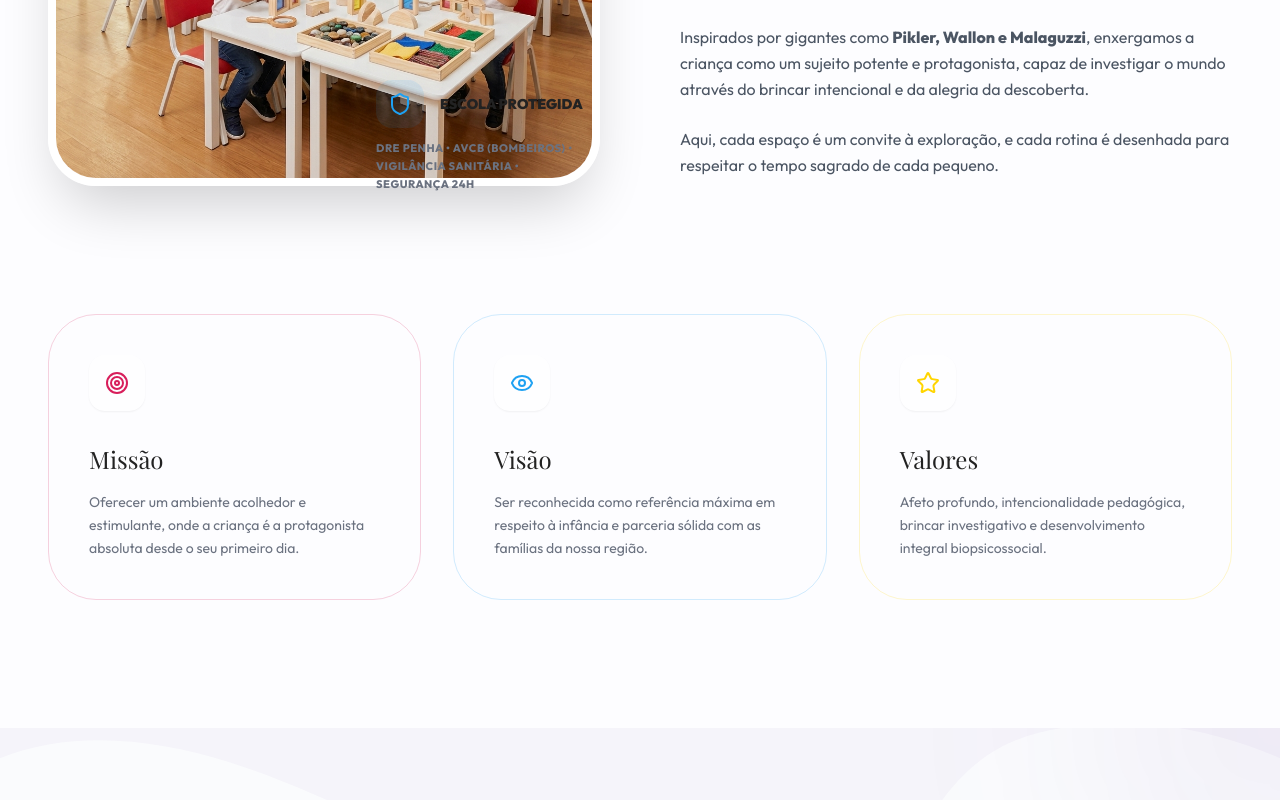
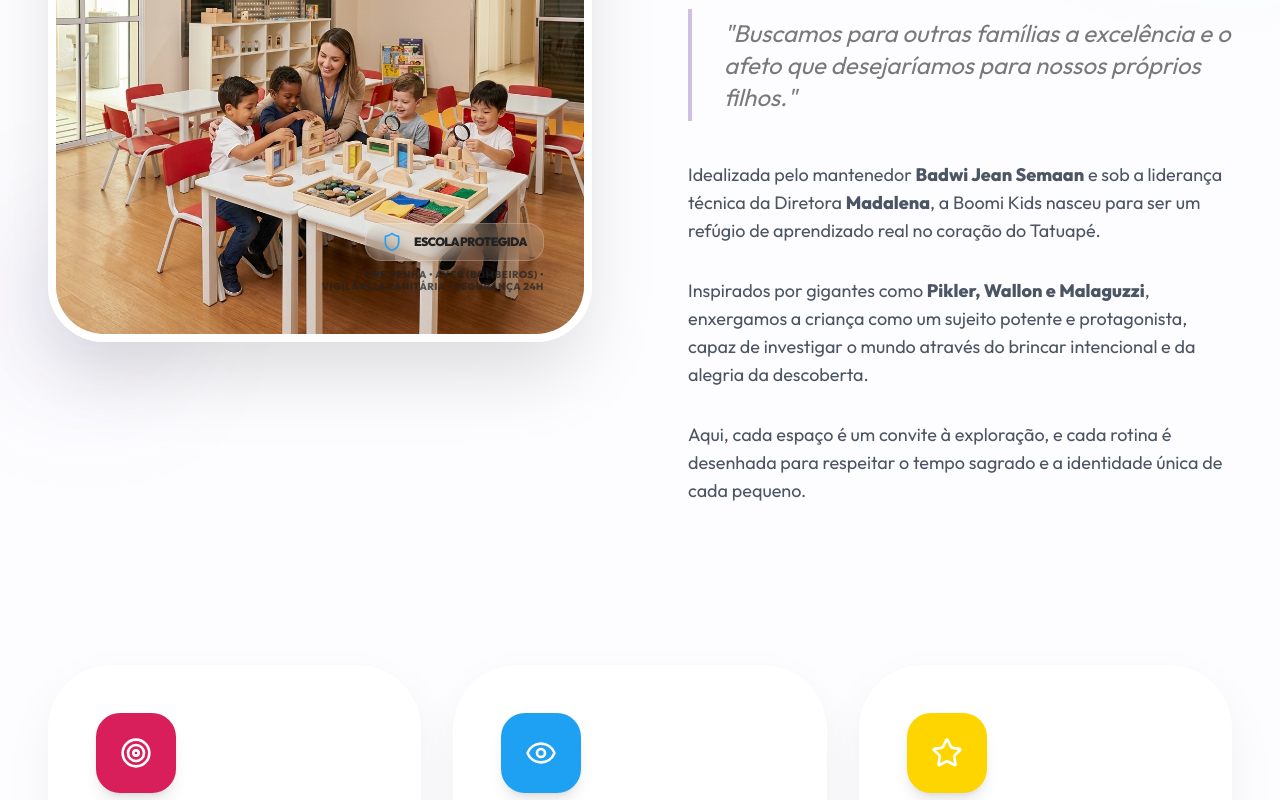
Before and after one commit to FerisReptilium/boomi-kids, a React (Vite) app: page / in a window 1280 px wide. Shown: the part 2640-3440 px from the top of the page. Built offline with nearby package versions, Linux system fonts and the light colour scheme; a web font is replaced by a local one.

Commit message:
Update About component layout and styling

```diff
--- a/src/components/About.jsx
+++ b/src/components/About.jsx
@@ -6,108 +6,126 @@ const About = () => {
   return (
     <section id="sobre" className="py-32 bg-[#FDFDFF] relative overflow-hidden">
 
-      {/* Elementos de Estilo - Fundo */}
-      <div className="absolute top-0 right-0 w-[500px] h-[500px] bg-brand-blue/5 rounded-full blur-[120px] -mr-64 -mt-64"></div>
+      {/* Decoração de Fundo */}
+      <div className="absolute top-0 right-0 w-[600px] h-[600px] bg-brand-blue/5 rounded-full blur-[120px] -mr-64 -mt-64"></div>
 
       <div className="container mx-auto px-6 md:px-12 relative z-10">
 
-        {/* Bloco Superior: Imagem Real e Texto Detalhado */}
-        <div className="flex flex-col lg:flex-row items-center gap-20 mb-32">
+        {/* Bloco Superior: História e Identidade */}
+        <div className="flex flex-col lg:flex-row items-center gap-16 lg:gap-24 mb-32">
 
           <motion.div
-            initial={{ opacity: 0, scale: 0.9 }}
+            initial={{ opacity: 0, scale: 0.95 }}
             whileInView={{ opacity: 1, scale: 1 }}
             viewport={{ once: true }}
             transition={{ duration: 0.8 }}
             className="lg:w-1/2 relative"
           >
-            <div className="relative z-10 rounded-[3rem] overflow-hidden shadow-[0_30px_60px_-15px_rgba(0,0,0,0.2)] border-8 border-white">
-              {/* 📸 FOTO REAL DA ESCOLA RESTAURADA */}
+            <div className="relative z-10 rounded-[3.5rem] overflow-hidden shadow-[0_40px_80px_-15px_rgba(0,0,0,0.15)] border-8 border-white">
               <img
                 src="/about_philosophy_real.png"
                 alt="Nosso Ideal de Educação Boomi Kids"
-                className="w-full h-auto object-cover transform hover:scale-105 transition-transform duration-1000"
+                className="w-full h-auto object-cover transform hover:scale-105 transition-transform duration-[2000ms]"
               />
+
+              {/* SELO ESCOLA PROTEGIDA - Dentro da imagem como no seu print */}
+              <div className="absolute bottom-6 right-6 md:bottom-10 md:right-10 z-20 flex flex-col items-end text-right">
+                <div className="flex items-center gap-3 bg-white/10 backdrop-blur-md px-4 py-2 rounded-2xl border border-white/20 mb-2">
+                  <Shield size={20} className="text-brand-blue" />
+                  <span className="text-brand-text font-black text-xs tracking-tighter uppercase">Escola Protegida</span>
+                </div>
+                <p className="text-[9px] md:text-[10px] text-brand-text/70 font-bold uppercase leading-tight tracking-[0.05em] drop-shadow-sm">
+                  DRE PENHA • AVCB (BOMBEIROS) • <br />
+                  VIGILÂNCIA SANITÁRIA • SEGURANÇA 24H
+                </p>
+              </div>
             </div>
 
-            {/* Selo de Instituição Protegida */}
-            <motion.div
-              initial={{ x: 50, opacity: 0 }}
-              whileInView={{ x: 0, opacity: 1 }}
-              transition={{ delay: 0.5 }}
-              className="absolute -bottom-10 -right-6 glass-panel p-8 rounded-3xl z-20 border-white/50 hidden md:block max-w-[280px]"
-            >
-              <div className="flex items-center gap-4 mb-3">
-                <div className="p-3 bg-brand-blue/10 rounded-2xl text-brand-blue">
-                  <Shield size={24} />
-                </div>
-                <h4 className="font-black text-brand-text text-sm">ESCOLA PROTEGIDA</h4>
-              </div>
-              <p className="text-[11px] text-gray-500 font-bold leading-relaxed uppercase tracking-wider">
-                DRE Penha • AVCB (Bombeiros) • Vigilância Sanitária • Segurança 24h
-              </p>
-            </motion.div>
+            {/* Elemento flutuante de fundo */}
+            <div className="absolute -bottom-10 -left-10 w-40 h-40 bg-brand-purple/10 rounded-full blur-3xl -z-10"></div>
           </motion.div>
 
           <motion.div
-            initial={{ opacity: 0, x: 30 }}
+            initial={{ opacity: 0, x: 40 }}
             whileInView={{ opacity: 1, x: 0 }}
             viewport={{ once: true }}
             transition={{ duration: 0.8 }}
             className="lg:w-1/2"
           >
-            <div className="flex items-center gap-3 mb-6">
-               <div className="w-12 h-[2px] bg-brand-purple"></div>
-               <span className="text-brand-purple font-black tracking-[0.3em] uppercase text-[10px]">NOSSO IDEAL</span>
+            <div className="flex items-center gap-4 mb-8">
+               <div className="w-16 h-[2px] bg-brand-purple/40"></div>
+               <span className="text-brand-purple font-black tracking-[0.4em] uppercase text-[10px]">Nosso Ideal</span>
             </div>
 
-            <h2 className="text-4xl md:text-6xl font-premium text-brand-text mb-8 leading-tight">
+            <h2 className="text-5xl md:text-7xl font-premium text-brand-text mb-10 leading-[1.1]">
               Onde a Sabedoria <br />
               <span className="text-brand-purple italic">Abraça</span> a Infância
             </h2>
 
-            <div className="space-y-6 text-gray-600 font-medium leading-relaxed">
-              <p className="text-lg italic text-brand-text/70 border-l-4 border-brand-purple/20 pl-6 mb-8">
+            <div className="space-y-8 text-gray-600 font-medium leading-relaxed">
+              <p className="text-xl md:text-2xl italic text-brand-text/60 border-l-4 border-brand-purple/30 pl-8 mb-10 py-2">
                 "Buscamos para outras famílias a excelência e o afeto que desejaríamos para nossos próprios filhos."
               </p>
-              <p>
+
+              <p className="text-lg">
                 Idealizada pelo mantenedor <strong>Badwi Jean Semaan</strong> e sob a liderança técnica da Diretora <strong>Madalena</strong>, a Boomi Kids nasceu para ser um refúgio de aprendizado real no coração do Tatuapé.
               </p>
-              <p>
+
+              <p className="text-lg">
                 Inspirados por gigantes como <strong>Pikler, Wallon e Malaguzzi</strong>, enxergamos a criança como um sujeito potente e protagonista, capaz de investigar o mundo através do brincar intencional e da alegria da descoberta.
               </p>
-              <p>
-                Aqui, cada espaço é um convite à exploração, e cada rotina é desenhada para respeitar o tempo sagrado de cada pequeno.
+
+              <p className="text-lg">
+                Aqui, cada espaço é um convite à exploração, e cada rotina é desenhada para respeitar o tempo sagrado e a identidade única de cada pequeno.
               </p>
             </div>
           </motion.div>
         </div>
 
-        {/* Missão, Visão e Valores - Cards Glassmorphism */}
-        <div className="grid grid-cols-1 md:grid-cols-3 gap-8">
+        {/* Missão, Visão e Valores - Cards Grandes e Bonitos */}
+        <div className="grid grid-cols-1 md:grid-cols-3 gap-8 mt-40">
           {[
-            { icon: <Target className="text-brand-pink" />, title: "Missão", color: "border-brand-pink/20", desc: "Oferecer um ambiente acolhedor e estimulante, onde a criança é a protagonista absoluta desde o seu primeiro dia." },
-            { icon: <Eye className="text-brand-blue" />, title: "Visão", color: "border-brand-blue/20", desc: "Ser reconhecida como referência máxima em respeito à infância e parceria sólida com as famílias da nossa região." },
-            { icon: <Star className="text-brand-yellow" />, title: "Valores", color: "border-brand-yellow/20", desc: "Afeto profundo, intencionalidade pedagógica, brincar investigativo e desenvolvimento integral biopsicossocial." }
+            {
+              icon: <Target size={32} className="text-white" />,
+              title: "Missão",
+              color: "bg-brand-pink",
+              desc: "Oferecer um ambiente acolhedor e estimulante, onde a criança é a protagonista absoluta desde o seu primeiro dia de vida."
+            },
+            {
+              icon: <Eye size={32} className="text-white" />,
+              title: "Visão",
+              color: "bg-brand-blue",
+              desc: "Ser reconhecida como a referência máxima em respeito à infância e na parceria sólida e transparente com as famílias do Tatuapé."
+            },
+            {
+              icon: <Star size={32} className="text-white" />,
+              title: "Valores",
+              color: "bg-brand-yellow",
+              desc: "Afeto profundo, intencionalidade pedagógica, brincar investigativo e o olhar biopsicossocial do bebê e da criança."
+            }
           ].map((item, idx) => (
             <motion.div
               key={idx}
               initial={{ opacity: 0, y: 30 }}
               whileInView={{ opacity: 1, y: 0 }}
               viewport={{ once: true }}
-              transition={{ delay: idx * 0.2 }}
-              className={`glass-panel p-10 rounded-[3rem] border ${item.color} group hover:bg-white transition-all duration-700`}
+              transition={{ delay: idx * 0.2, duration: 0.8 }}
+              className="group relative bg-white p-12 rounded-[4rem] shadow-[0_20px_50px_rgba(0,0,0,0.05)] hover:shadow-2xl hover:-translate-y-4 transition-all duration-700 overflow-hidden"
             >
-              <div className="w-14 h-14 bg-white/50 rounded-2xl flex items-center justify-center mb-8 shadow-sm group-hover:scale-110 transition-transform duration-500">
+              <div className={`w-20 h-20 ${item.color} rounded-3xl flex items-center justify-center mb-10 shadow-lg group-hover:scale-110 transition-transform duration-500`}>
                  {item.icon}
               </div>
-              <h3 className="text-2xl font-premium mb-4 text-brand-text">{item.title}</h3>
-              <p className="text-gray-500 font-medium leading-relaxed text-sm">
+              <h3 className="text-3xl font-premium mb-6 text-brand-text">{item.title}</h3>
+              <p className="text-gray-500 font-medium leading-relaxed text-lg italic">
                 {item.desc}
               </p>
+
+              {/* Detalhe estético de fundo do card */}
+              <div className={`absolute -bottom-10 -right-10 w-32 h-32 ${item.color}/5 rounded-full blur-2xl group-hover:scale-150 transition-transform duration-1000`}></div>
             </motion.div>
           ))}
         </div>
+
       </div>
     </section>
   );
```
